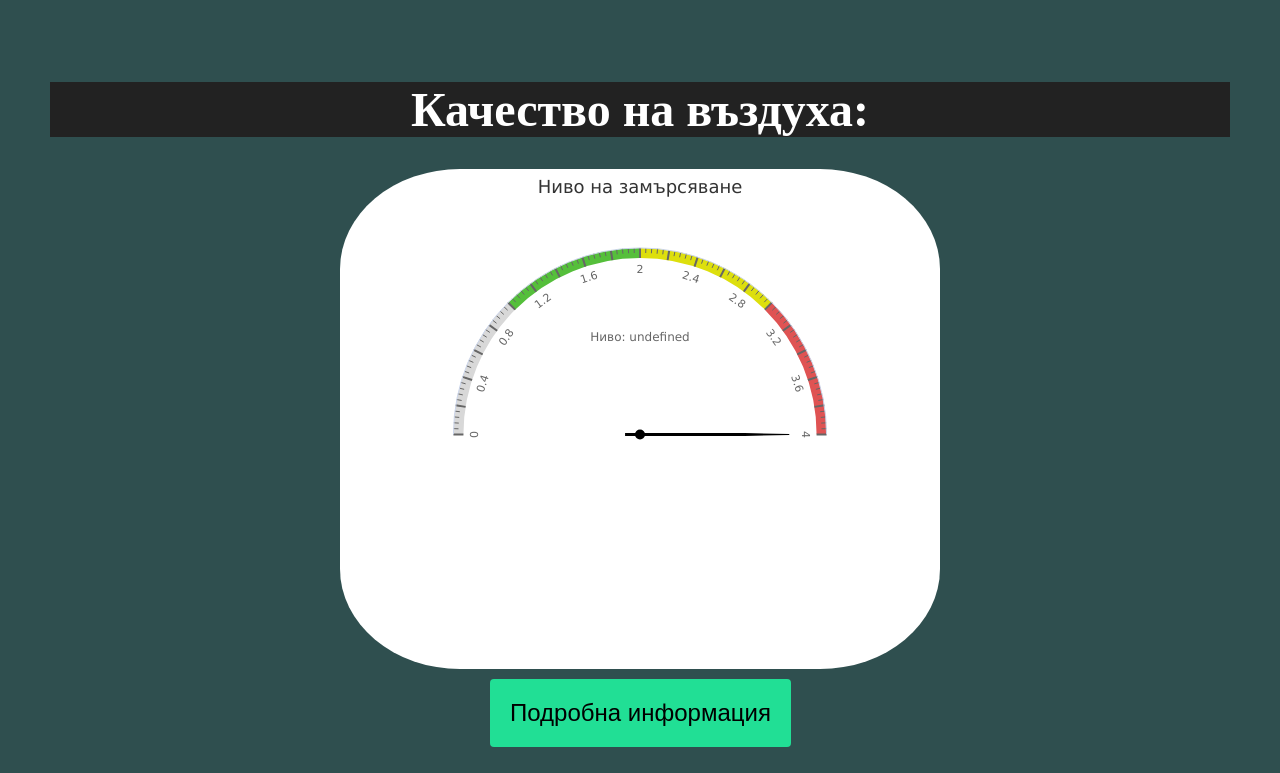
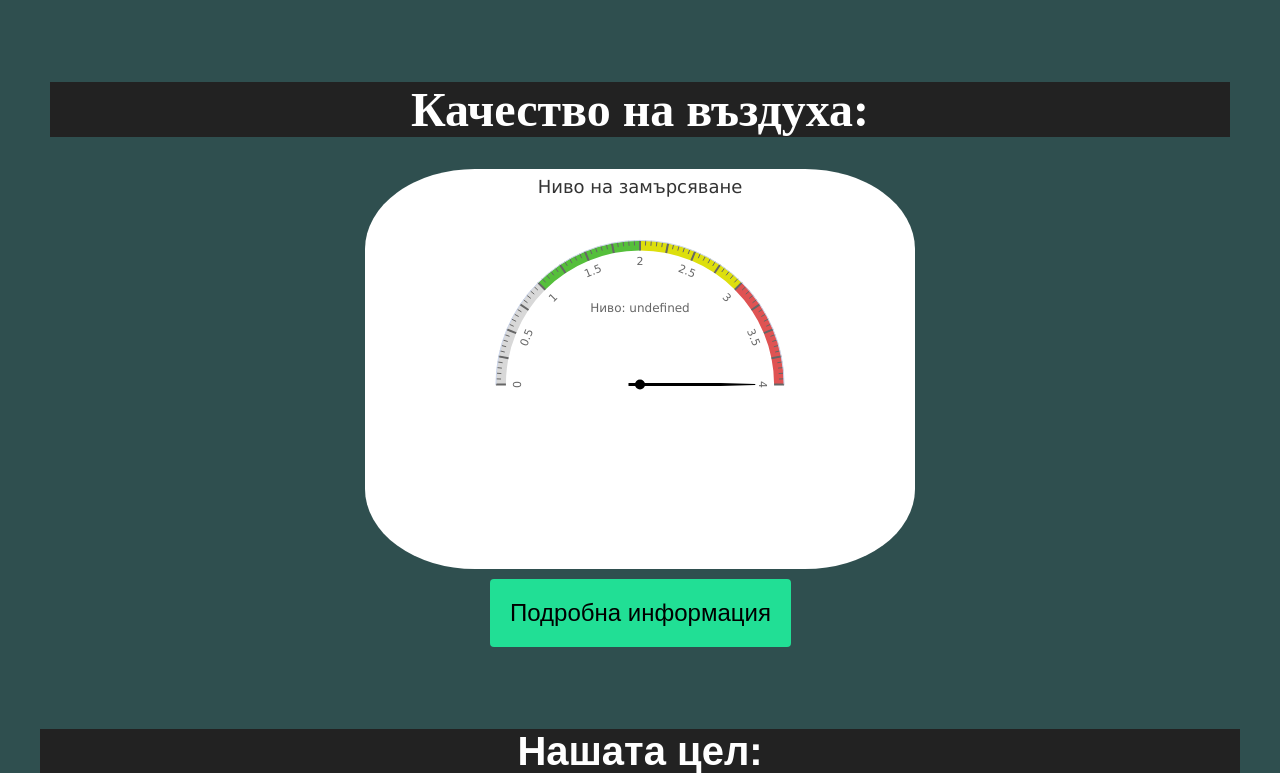
Before and after one commit to Alexander-Nyagolov/EcoDrone-Surveillance, a PHP site: page / in a window 1280 px wide. Shown: the part 69-842 px from the top of the page. Run offline with PHP 8.4, Linux system fonts and the light colour scheme; data that the repository does not hold is empty; some libraries are stand-ins or nearby versions.

Commit message:
Smaller data box

```diff
--- a/index.php
+++ b/index.php
@@ -26,7 +26,7 @@
                     <div class="boxheader" style="margin-top:0px;">
                     <h1>Качество на въздуха:</h1>
                     </div>
-                         <div id = "container" style = "width: 600px; height: 500px; margin: 0 auto; border-radius: 20% 20% 20% 20%;"></div>
+                         <div id = "container" style = "width: 550px; height: 400px; margin: 0 auto; border-radius: 20% 20% 20% 20%;"></div>
                     <a href="sensor_data.php"><button class="animated_button">Подробна информация</button></a>
                 </div>
                 <br>
```
